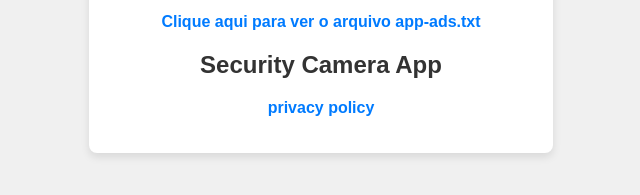
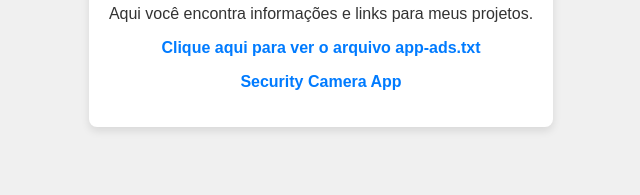
Before and after one commit to fabioskb/fabioskb.github.io, a plain HTML site: page index.html in a window 1280 px wide. Shown: the part 401-596 px from the top of the page, without its empty margins (319-959 px from the left). Drawn offline with Linux system fonts and the light colour scheme.

Commit message:
Update link for Security Camera App

```diff
--- a/index.html
+++ b/index.html
@@ -45,9 +45,8 @@
         <p>
             <a href="./app-ads.txt" target="_blank">Clique aqui para ver o arquivo app-ads.txt</a>
         </p>
-        <h2>Security Camera App</h2>
         <p>
-            <a href="./security_camera_privacy_policy.html" target="_blank">privacy policy</a>
+            <a href="./security_camera.html" target="_blank">Security Camera App</a>
         </p>
     </div>
 
```
